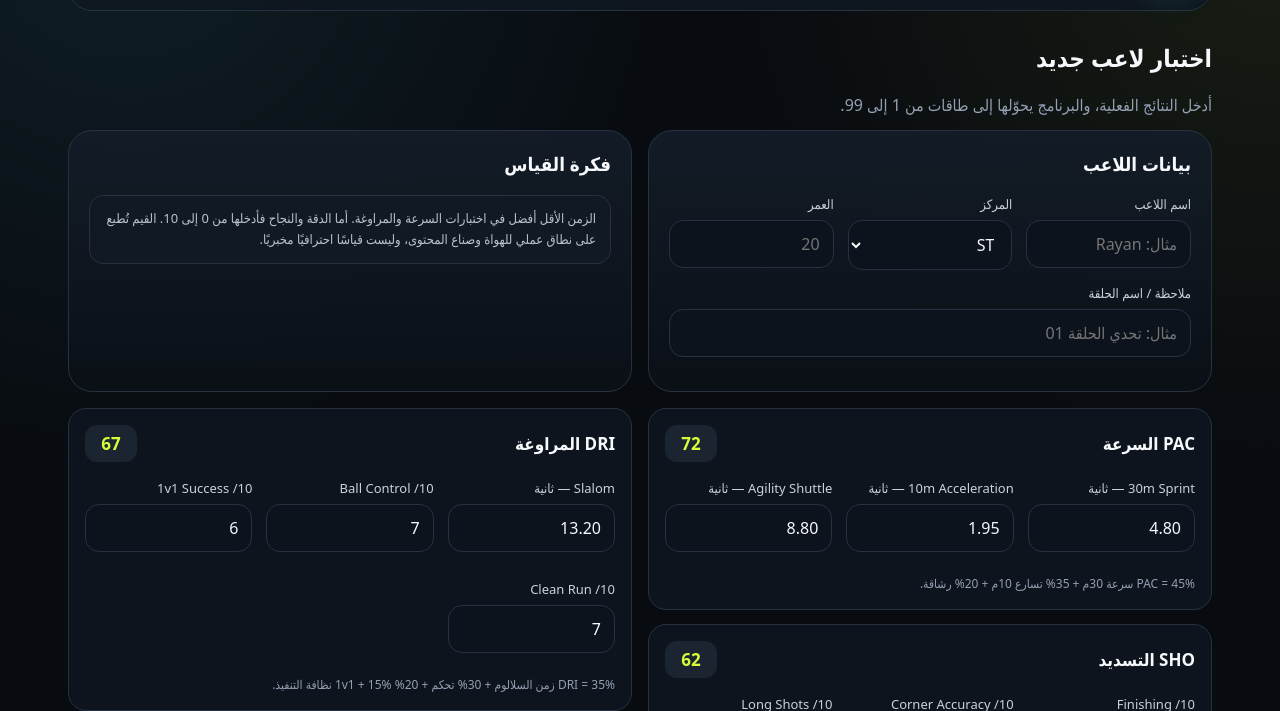
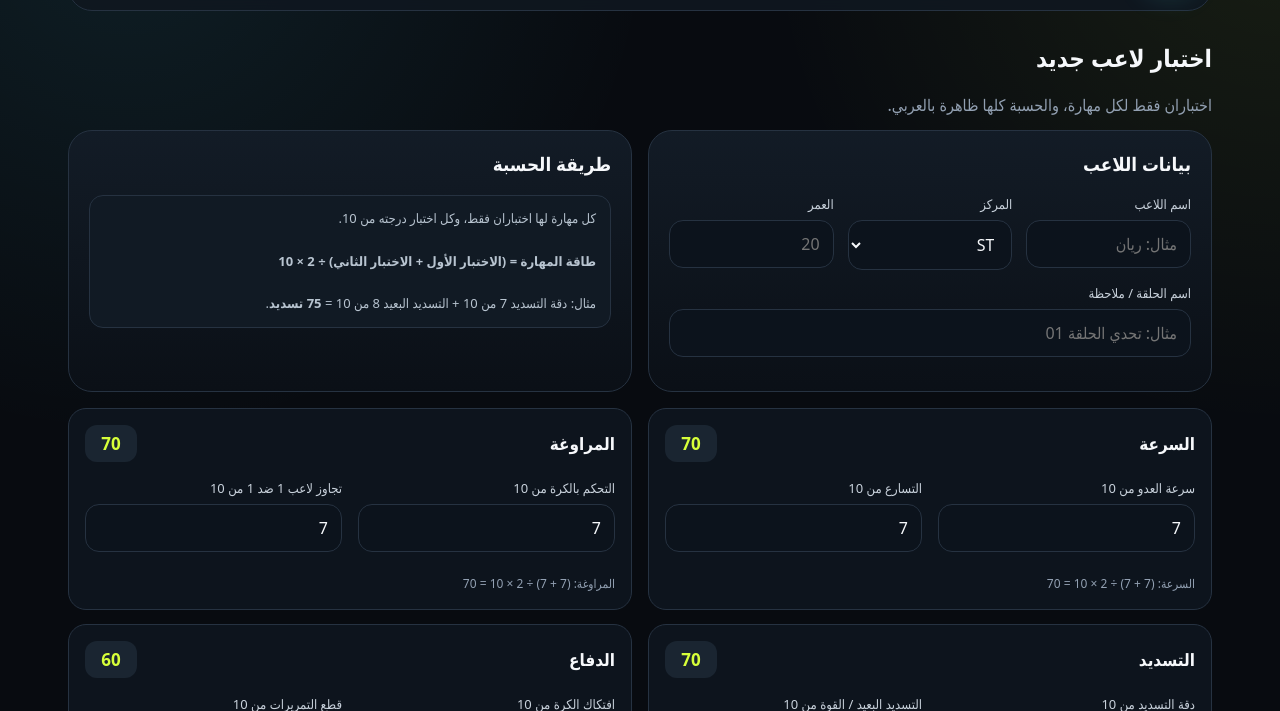
Before and after one commit to drburghash-sys/voltk-football-lab, a plain HTML site: page index.html in a window 1280 px wide. Both pictures are taken after a click on the button "ابدأ اختبار لاعب". Shown: the part 89-800 px from the top of the page. Drawn offline with Linux system fonts and the light colour scheme.

Commit message:
Simplify player ratings and translate calculation to Arabic

```diff
--- a/index.html
+++ b/index.html
@@ -200,23 +200,21 @@
           <div class="mini-stat"><b id="homeBest">—</b><span>أعلى OVR</span></div>
           <div class="mini-stat"><b id="homeTests">0</b><span>اختبار محفوظ</span></div>
         </div>
-        <div class="notice" style="margin-top:14px">
-          التقييم ليس “نسبة نجاح = طاقة”. كل طاقة تُحسب من أكثر من مؤشر، ثم يُحسب الـ OVR بأوزان مختلفة حسب مركز اللاعب.
-        </div>
+        <div class="notice" style="margin-top:14px">الحسبة الآن بسيطة: اختباران من 10 لكل مهارة، متوسطهما × 10، والـ OVR هو متوسط الطاقات الست.</div>
       </div>
     </div>
   </section>
 
   <section id="test" class="page">
     <div class="section-title">
-      <div><h2>اختبار لاعب جديد</h2><p>أدخل النتائج الفعلية، والبرنامج يحوّلها إلى طاقات من 1 إلى 99.</p></div>
+      <div><h2>اختبار لاعب جديد</h2><p>اختباران فقط لكل مهارة، والحسبة كلها ظاهرة بالعربي.</p></div>
     </div>
 
     <div class="grid">
       <div class="card">
         <h3>بيانات اللاعب</h3>
         <div class="grid3">
-          <div class="field"><label>اسم اللاعب</label><input id="playerName" placeholder="مثال: Rayan"></div>
+          <div class="field"><label>اسم اللاعب</label><input id="playerName" placeholder="مثال: ريان"></div>
           <div class="field"><label>المركز</label>
             <select id="position">
               <option>ST</option><option>LW</option><option>RW</option><option>CAM</option>
@@ -225,13 +223,15 @@
           </div>
           <div class="field"><label>العمر</label><input id="age" type="number" min="8" max="60" placeholder="20"></div>
         </div>
-        <div class="field"><label>ملاحظة / اسم الحلقة</label><input id="episode" placeholder="مثال: تحدي الحلقة 01"></div>
+        <div class="field"><label>اسم الحلقة / ملاحظة</label><input id="episode" placeholder="مثال: تحدي الحلقة 01"></div>
       </div>
 
       <div class="card">
-        <h3>فكرة القياس</h3>
+        <h3>طريقة الحسبة</h3>
         <div class="notice">
-          الزمن الأقل أفضل في اختبارات السرعة والمراوغة. أما الدقة والنجاح فأدخلها من 0 إلى 10. القيم تُطبع على نطاق عملي للهواة وصناع المحتوى، وليست قياسًا احترافيًا مخبريًا.
+          كل مهارة لها اختباران فقط، وكل اختبار درجته من 10.<br><br>
+          <b>طاقة المهارة = (الاختبار الأول + الاختبار الثاني) ÷ 2 × 10</b><br><br>
+          مثال: دقة التسديد 7 من 10 + التسديد البعيد 8 من 10 = <b>75 تسديد</b>.
         </div>
       </div>
     </div>
@@ -239,77 +239,67 @@
     <div class="grid" style="margin-top:16px">
       <div>
         <div class="form-section">
-          <h3>PAC السرعة <span class="badge" id="pacPreview">—</span></h3>
-          <div class="grid3">
-            <div class="field"><label>30m Sprint — ثانية</label><input id="sprint30" type="number" step=".01" value="4.80"></div>
-            <div class="field"><label>10m Acceleration — ثانية</label><input id="sprint10" type="number" step=".01" value="1.95"></div>
-            <div class="field"><label>Agility Shuttle — ثانية</label><input id="agility" type="number" step=".01" value="8.80"></div>
+          <h3>السرعة <span class="badge" id="pacPreview">—</span></h3>
+          <div class="grid">
+            <div class="field"><label>سرعة العدو من 10</label><input id="paceRun" type="number" min="0" max="10" step="1" value="7"></div>
+            <div class="field"><label>التسارع من 10</label><input id="paceAccel" type="number" min="0" max="10" step="1" value="7"></div>
           </div>
-          <div class="help">PAC = 45% سرعة 30م + 35% تسارع 10م + 20% رشاقة.</div>
+          <div class="help" id="pacCalc">الحسبة تظهر هنا.</div>
         </div>
 
         <div class="form-section">
-          <h3>SHO التسديد <span class="badge" id="shoPreview">—</span></h3>
-          <div class="grid3">
-            <div class="field"><label>Finishing /10</label><input id="finishing" type="number" min="0" max="10" value="7"></div>
-            <div class="field"><label>Corner Accuracy /10</label><input id="shotAccuracy" type="number" min="0" max="10" value="6"></div>
-            <div class="field"><label>Long Shots /10</label><input id="longShots" type="number" min="0" max="10" value="6"></div>
-            <div class="field"><label>Weak Foot /10</label><input id="weakFoot" type="number" min="0" max="10" value="5"></div>
-            <div class="field"><label>Pressure Shooting /10</label><input id="pressureShot" type="number" min="0" max="10" value="6"></div>
+          <h3>التسديد <span class="badge" id="shoPreview">—</span></h3>
+          <div class="grid">
+            <div class="field"><label>دقة التسديد من 10</label><input id="shotAccuracySimple" type="number" min="0" max="10" step="1" value="7"></div>
+            <div class="field"><label>التسديد البعيد / القوة من 10</label><input id="shotPowerSimple" type="number" min="0" max="10" step="1" value="7"></div>
           </div>
-          <div class="help">SHO = 30% إنهاء + 25% دقة + 20% تسديد بعيد + 15% قدم ضعيفة + 10% تحت الضغط.</div>
+          <div class="help" id="shoCalc">الحسبة تظهر هنا.</div>
         </div>
 
         <div class="form-section">
-          <h3>PAS التمرير <span class="badge" id="pasPreview">—</span></h3>
-          <div class="grid3">
-            <div class="field"><label>Short Passing /10</label><input id="shortPass" type="number" min="0" max="10" value="7"></div>
-            <div class="field"><label>Long Passing /10</label><input id="longPass" type="number" min="0" max="10" value="6"></div>
-            <div class="field"><label>Moving Pass /10</label><input id="movingPass" type="number" min="0" max="10" value="6"></div>
-            <div class="field"><label>Through Balls /10</label><input id="throughPass" type="number" min="0" max="10" value="6"></div>
+          <h3>التمرير <span class="badge" id="pasPreview">—</span></h3>
+          <div class="grid">
+            <div class="field"><label>التمرير القصير من 10</label><input id="passShortSimple" type="number" min="0" max="10" step="1" value="7"></div>
+            <div class="field"><label>التمرير الطويل من 10</label><input id="passLongSimple" type="number" min="0" max="10" step="1" value="7"></div>
           </div>
-          <div class="help">PAS = 35% قصير + 30% طويل + 20% أثناء الحركة + 15% تمرير بيني.</div>
+          <div class="help" id="pasCalc">الحسبة تظهر هنا.</div>
         </div>
       </div>
 
       <div>
         <div class="form-section">
-          <h3>DRI المراوغة <span class="badge" id="driPreview">—</span></h3>
-          <div class="grid3">
-            <div class="field"><label>Slalom — ثانية</label><input id="slalom" type="number" step=".01" value="13.20"></div>
-            <div class="field"><label>Ball Control /10</label><input id="ballControl" type="number" min="0" max="10" value="7"></div>
-            <div class="field"><label>1v1 Success /10</label><input id="oneVOne" type="number" min="0" max="10" value="6"></div>
-            <div class="field"><label>Clean Run /10</label><input id="cleanRun" type="number" min="0" max="10" value="7"></div>
+          <h3>المراوغة <span class="badge" id="driPreview">—</span></h3>
+          <div class="grid">
+            <div class="field"><label>التحكم بالكرة من 10</label><input id="dribbleControlSimple" type="number" min="0" max="10" step="1" value="7"></div>
+            <div class="field"><label>تجاوز لاعب 1 ضد 1 من 10</label><input id="dribbleOneSimple" type="number" min="0" max="10" step="1" value="7"></div>
           </div>
-          <div class="help">DRI = 35% زمن السلالوم + 30% تحكم + 20% 1v1 + 15% نظافة التنفيذ.</div>
+          <div class="help" id="driCalc">الحسبة تظهر هنا.</div>
         </div>
 
         <div class="form-section">
-          <h3>DEF الدفاع <span class="badge" id="defPreview">—</span></h3>
-          <div class="grid3">
-            <div class="field"><label>Tackles /10</label><input id="tackles" type="number" min="0" max="10" value="5"></div>
-            <div class="field"><label>Interceptions /10</label><input id="interceptions" type="number" min="0" max="10" value="5"></div>
-            <div class="field"><label>Defensive Duels /10</label><input id="defDuels" type="number" min="0" max="10" value="5"></div>
+          <h3>الدفاع <span class="badge" id="defPreview">—</span></h3>
+          <div class="grid">
+            <div class="field"><label>افتكاك الكرة من 10</label><input id="defTackleSimple" type="number" min="0" max="10" step="1" value="6"></div>
+            <div class="field"><label>قطع التمريرات من 10</label><input id="defInterceptSimple" type="number" min="0" max="10" step="1" value="6"></div>
           </div>
-          <div class="help">DEF = 40% افتكاك + 35% قطع + 25% التحامات دفاعية.</div>
+          <div class="help" id="defCalc">الحسبة تظهر هنا.</div>
         </div>
 
         <div class="form-section">
-          <h3>PHY البدنية <span class="badge" id="phyPreview">—</span></h3>
-          <div class="grid3">
-            <div class="field"><label>Stamina /10</label><input id="stamina" type="number" min="0" max="10" value="7"></div>
-            <div class="field"><label>Strength /10</label><input id="strength" type="number" min="0" max="10" value="6"></div>
-            <div class="field"><label>Balance /10</label><input id="balance" type="number" min="0" max="10" value="7"></div>
+          <h3>البدنية <span class="badge" id="phyPreview">—</span></h3>
+          <div class="grid">
+            <div class="field"><label>التحمل من 10</label><input id="phyStaminaSimple" type="number" min="0" max="10" step="1" value="7"></div>
+            <div class="field"><label>القوة البدنية من 10</label><input id="phyStrengthSimple" type="number" min="0" max="10" step="1" value="7"></div>
           </div>
-          <div class="help">PHY = 40% تحمل + 35% قوة + 25% توازن.</div>
+          <div class="help" id="phyCalc">الحسبة تظهر هنا.</div>
         </div>
       </div>
     </div>
 
     <div class="actions">
       <button class="btn primary" onclick="calculateAndSave()">احسب واحفظ النتيجة</button>
-      <button class="btn" onclick="previewRatings()">تحديث المعاينة فقط</button>
-      <button class="btn danger" onclick="resetForm()">مسح الحقول</button>
+      <button class="btn" onclick="previewRatings()">حدّث الحسبة</button>
+      <button class="btn danger" onclick="resetForm()">مسح بيانات اللاعب</button>
     </div>
   </section>
 
@@ -402,7 +392,7 @@
     </div>
     <div class="card">
       <div class="leaderboard-row header">
-        <span>#</span><span>اللاعب</span><span>OVR</span><span>PAC</span><span>SHO</span><span>PAS</span><span>DRI</span><span>DEF</span><span>PHY</span>
+        <span>#</span><span>اللاعب</span><span>التقييم</span><span>سرعة</span><span>تسديد</span><span>تمرير</span><span>مراوغة</span><span>دفاع</span><span>بدنية</span>
       </div>
       <div id="leaderboard"></div>
     </div>
@@ -441,66 +431,40 @@ function inverseTime(value, best, worst){
   return clamp(35 + ratio*64);
 }
 
+function val10(id){
+  const el=$(id);
+  let v=Number(el?.value);
+  if(!Number.isFinite(v)) v=0;
+  return Math.max(0,Math.min(10,v));
+}
+function simpleRating(a,b){
+  return clamp(((a+b)/2)*10);
+}
 function getRatings(){
-  const pac = clamp(
-    inverseTime($('sprint30').value,3.65,6.20)*.45 +
-    inverseTime($('sprint10').value,1.55,2.60)*.35 +
-    inverseTime($('agility').value,6.8,11.8)*.20
-  );
-
-  const sho = clamp(
-    score10($('finishing').value)*.30 +
-    score10($('shotAccuracy').value)*.25 +
-    score10($('longShots').value)*.20 +
-    score10($('weakFoot').value)*.15 +
-    score10($('pressureShot').value)*.10
-  );
-
-  const pas = clamp(
-    score10($('shortPass').value)*.35 +
-    score10($('longPass').value)*.30 +
-    score10($('movingPass').value)*.20 +
-    score10($('throughPass').value)*.15
-  );
-
-  const dri = clamp(
-    inverseTime($('slalom').value,8.5,18.0)*.35 +
-    score10($('ballControl').value)*.30 +
-    score10($('oneVOne').value)*.20 +
-    score10($('cleanRun').value)*.15
-  );
-
-  const def = clamp(
-    score10($('tackles').value)*.40 +
-    score10($('interceptions').value)*.35 +
-    score10($('defDuels').value)*.25
-  );
-
-  const phy = clamp(
-    score10($('stamina').value)*.40 +
-    score10($('strength').value)*.35 +
-    score10($('balance').value)*.25
-  );
-
-  return {PAC:pac, SHO:sho, PAS:pas, DRI:dri, DEF:def, PHY:phy};
+  const values={
+    pace1:val10('paceRun'), pace2:val10('paceAccel'),
+    sho1:val10('shotAccuracySimple'), sho2:val10('shotPowerSimple'),
+    pas1:val10('passShortSimple'), pas2:val10('passLongSimple'),
+    dri1:val10('dribbleControlSimple'), dri2:val10('dribbleOneSimple'),
+    def1:val10('defTackleSimple'), def2:val10('defInterceptSimple'),
+    phy1:val10('phyStaminaSimple'), phy2:val10('phyStrengthSimple')
+  };
+  return {
+    PAC:simpleRating(values.pace1,values.pace2),
+    SHO:simpleRating(values.sho1,values.sho2),
+    PAS:simpleRating(values.pas1,values.pas2),
+    DRI:simpleRating(values.dri1,values.dri2),
+    DEF:simpleRating(values.def1,values.def2),
+    PHY:simpleRating(values.phy1,values.phy2)
+  };
 }
-
-const posWeights = {
-  ST:{PAC:.18,SHO:.34,PAS:.12,DRI:.20,DEF:.03,PHY:.13},
-  LW:{PAC:.25,SHO:.22,PAS:.16,DRI:.26,DEF:.02,PHY:.09},
-  RW:{PAC:.25,SHO:.22,PAS:.16,DRI:.26,DEF:.02,PHY:.09},
-  CAM:{PAC:.10,SHO:.18,PAS:.29,DRI:.27,DEF:.04,PHY:.12},
-  CM:{PAC:.08,SHO:.11,PAS:.28,DRI:.21,DEF:.14,PHY:.18},
-  CDM:{PAC:.08,SHO:.05,PAS:.20,DRI:.12,DEF:.31,PHY:.24},
-  LB:{PAC:.20,SHO:.04,PAS:.15,DRI:.12,DEF:.27,PHY:.22},
-  RB:{PAC:.20,SHO:.04,PAS:.15,DRI:.12,DEF:.27,PHY:.22},
-  CB:{PAC:.10,SHO:.02,PAS:.09,DRI:.06,DEF:.39,PHY:.34},
-};
-function calcOVR(ratings,pos){
-  const w=posWeights[pos]||posWeights.CM;
-  let total=0;
-  Object.keys(w).forEach(k=>total+=ratings[k]*w[k]);
-  return clamp(total);
+function calcOVR(ratings){
+  return clamp((ratings.PAC+ratings.SHO+ratings.PAS+ratings.DRI+ratings.DEF+ratings.PHY)/6);
+}
+function setCalc(id,a,b,label){
+  const x=val10(a), y=val10(b);
+  const score=simpleRating(x,y);
+  $(id).textContent=`${label}: (${x} + ${y}) ÷ 2 × 10 = ${score}`;
 }
 function previewRatings(){
   const r=getRatings();
@@ -510,6 +474,13 @@ function previewRatings(){
   $('driPreview').textContent=r.DRI;
   $('defPreview').textContent=r.DEF;
   $('phyPreview').textContent=r.PHY;
+
+  setCalc('pacCalc','paceRun','paceAccel','السرعة');
+  setCalc('shoCalc','shotAccuracySimple','shotPowerSimple','التسديد');
+  setCalc('pasCalc','passShortSimple','passLongSimple','التمرير');
+  setCalc('driCalc','dribbleControlSimple','dribbleOneSimple','المراوغة');
+  setCalc('defCalc','defTackleSimple','defInterceptSimple','الدفاع');
+  setCalc('phyCalc','phyStaminaSimple','phyStrengthSimple','البدنية');
 }
 document.querySelectorAll('#test input,#test select').forEach(el=>el.addEventListener('input',previewRatings));
 previewRatings();
@@ -526,7 +497,7 @@ function calculateAndSave(){
     age:$('age').value||'',
     episode:$('episode').value.trim(),
     ratings,
-    ovr:calcOVR(ratings,pos),
+    ovr:calcOVR(ratings),
     createdAt:new Date().toLocaleString('ar-SA')
   };
   players.push(result);
@@ -553,7 +524,10 @@ function renderResult(){
       </div>
     </div>
     <div class="ratings">
-      ${Object.entries(r).map(([k,v])=>`<div class="rating"><b>${v}</b><span>${k}</span></div>`).join('')}
+      ${[
+        ['السرعة',r.PAC],['التسديد',r.SHO],['التمرير',r.PAS],
+        ['المراوغة',r.DRI],['الدفاع',r.DEF],['البدنية',r.PHY]
+      ].map(([name,v])=>`<div class="rating"><b>${v}</b><span>${name}</span></div>`).join('')}
     </div>
     <div class="actions">
       <button class="btn primary" onclick="openPage('studio')">اصنع البطاقة</button>
```
